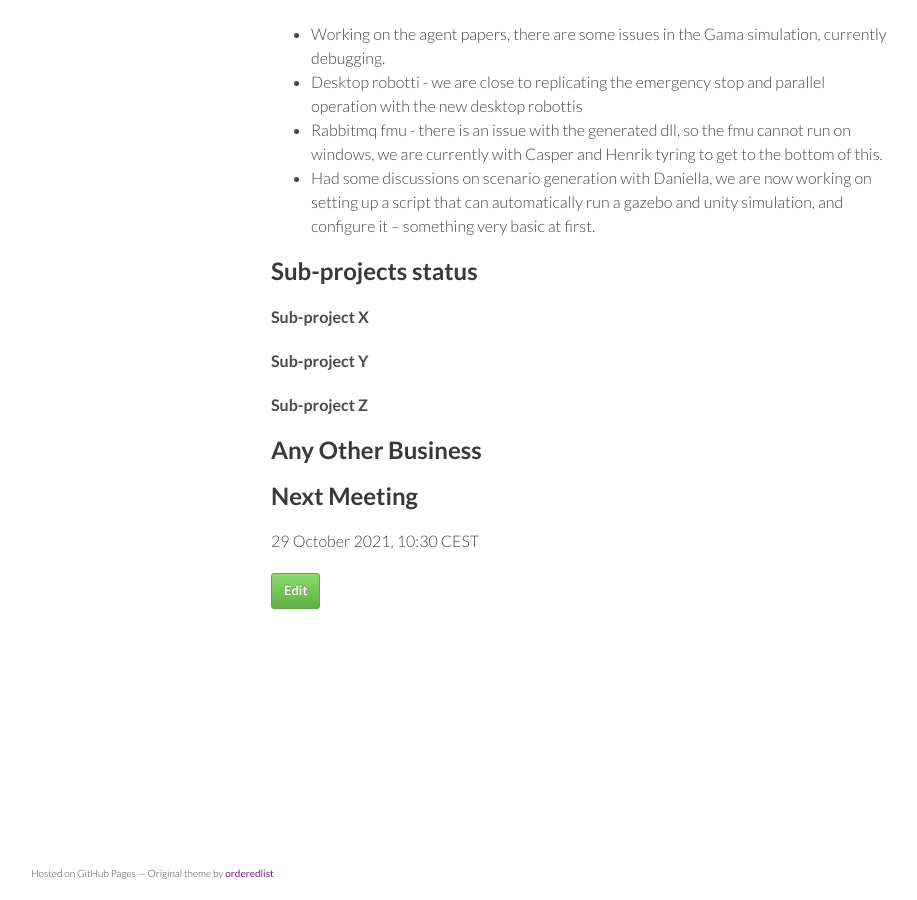
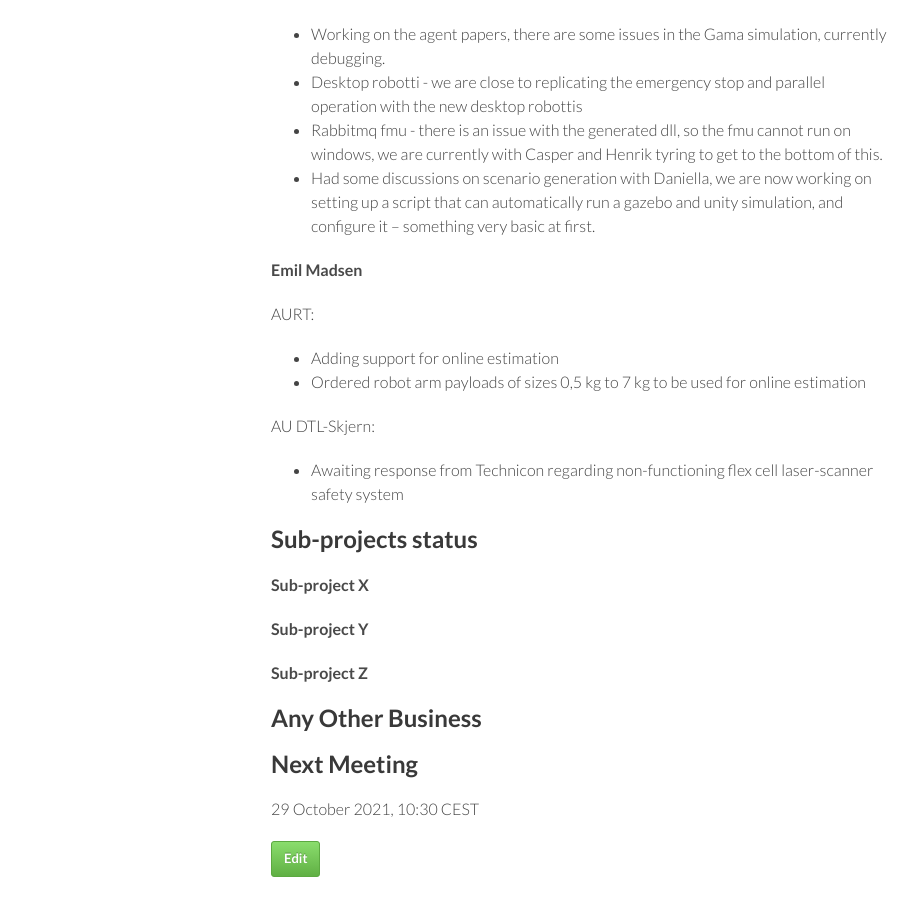
Before and after one commit to digitaltwincentre/digitaltwincentre.github.io, a Jekyll site: the page built from _biweeklies/Biweekly-47.md, in a window 1280 px wide and 900 px high, scrolled down 1351 px. Shown: the whole window, without its empty margins (179-1096 px from the left). Built offline with Jekyll 4.4.1, drawn with Linux system fonts in a browser that asks for light colours; nearby versions of some CDN libraries.

Commit message:
Update Biweekly-47.md

```diff
--- a/_biweeklies/Biweekly-47.md
+++ b/_biweeklies/Biweekly-47.md
@@ -54,6 +54,14 @@ date: 15 October 2021, 1030 CEST
 * Rabbitmq fmu - there is an issue with the generated dll, so the fmu cannot run on windows, we are currently with Casper and Henrik tyring to get to the bottom of this.
 * Had some discussions on scenario generation with Daniella, we are now working on setting up a script that can automatically run a gazebo and unity simulation, and configure it -- something very basic at first.
 
+#### Emil Madsen
+AURT:
+- Adding support for online estimation
+- Ordered robot arm payloads of sizes 0,5 kg to 7 kg to be used for online estimation
+
+AU DTL-Skjern:
+- Awaiting response from Technicon regarding non-functioning flex cell laser-scanner safety system
+
 ## Sub-projects status
 
 
```
